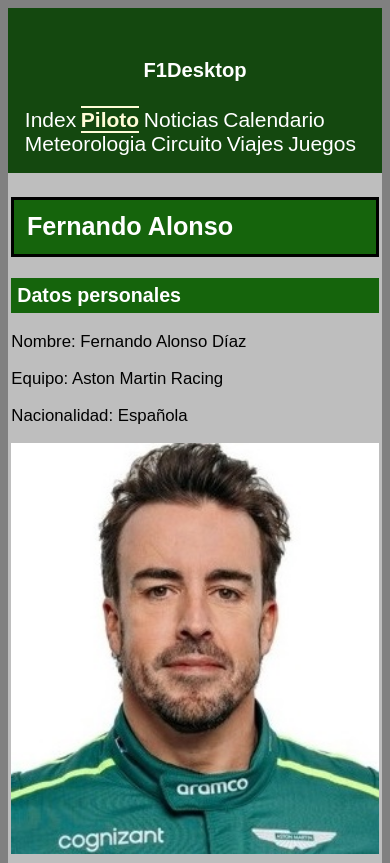
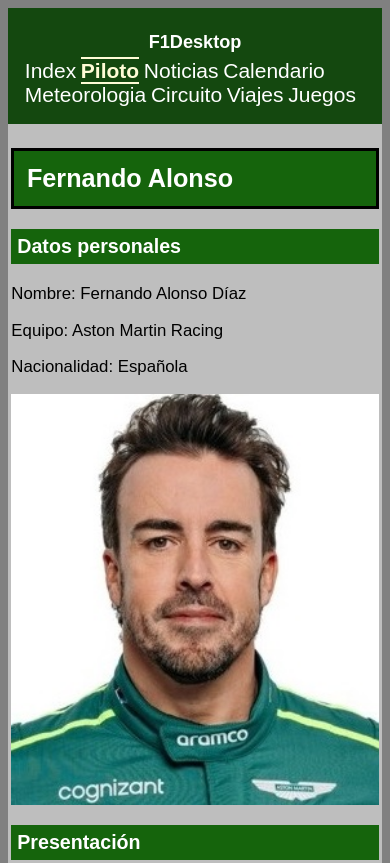
Before and after one commit to uo295526/SEW3, a plain HTML site: page piloto.html in a window 390 px wide. Shown: the top 863 px of the page. Drawn offline with Linux system fonts and the light colour scheme.

Commit message:
Add files via upload

```diff
--- a/estilo/estilo.css
+++ b/estilo/estilo.css
@@ -68,13 +68,31 @@
 }
 
 @media (max-width: 465px){  /*caso Moviles*/
-
+  /*Especificidad: 001*/
+  h1{
+    /*ADVERTENCIA:Se redefine font-size para ajustar al dispositivo*/
+    font-size: 0.4em;
+  }
   /*Especificidad: 012*/
   body > p:first-of-type{  /*SELECTOR ESPECIFICO: cambia el primero de tipo p del body (EN ESTE CASO, LAS MIGAS)*/
     display: none; /*esto para que este p (las migas) no salga en moviles*/
   }
 }
 
+@media (max-width: 799px){  /*caso Tablets*/
+  /*Especificidad: 001*/
+  h1{
+    /*ADVERTENCIA:Se redefine font-size para ajustar al dispositivo*/
+    font-size: 0.6em;
+  }
+}
+
+@media (min-width: 800px){
+  /*Especificidad: 001*/
+  h1{
+    font-size: 1.8em;
+  }
+}
 /*Especificidad: 001*/
 h2{
   background-color: #15640C;
@@ -141,6 +159,9 @@
 }
 /*Especificidad: 001*/
 table {
+  width:100%;
+  height:auto;
+
   margin: 0.5em; /*padding superior e inferior*/
   border-collapse: collapse;
 }
@@ -163,7 +184,6 @@
   text-align: center;
   padding: 0.2em;
 }
-
 /*Especificidad: 001*/
 img{
   width:100%;
--- a/estilo/layout.css
+++ b/estilo/layout.css
@@ -11,7 +11,7 @@
         flex-direction: column;
     }
     /*Especificidad: 002*/
-    header h1 a{
+    header h1{
       /*ADVERTENCIA:Se redefine font-size para ajustar al dispositivo*/
       font-size: 0.1em;
     }
@@ -24,7 +24,7 @@
 
   @media (max-width: 799px){  /*caso Tablets*/
     /*Especificidad: 002*/
-    header h1 a{
+    header h1{
       /*ADVERTENCIA:Se redefine font-size para ajustar al dispositivo*/
       font-size: 0.6em;
     }
```
